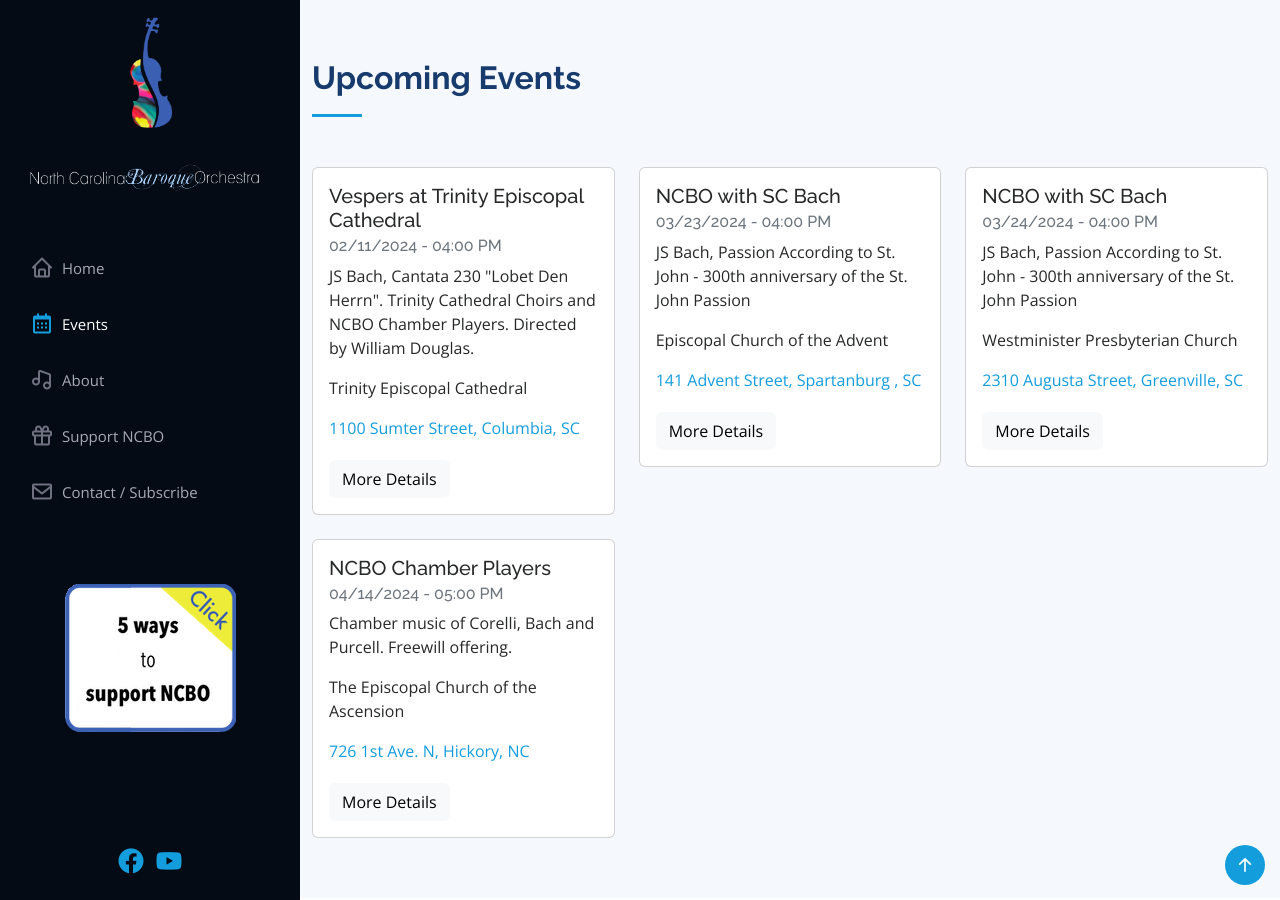
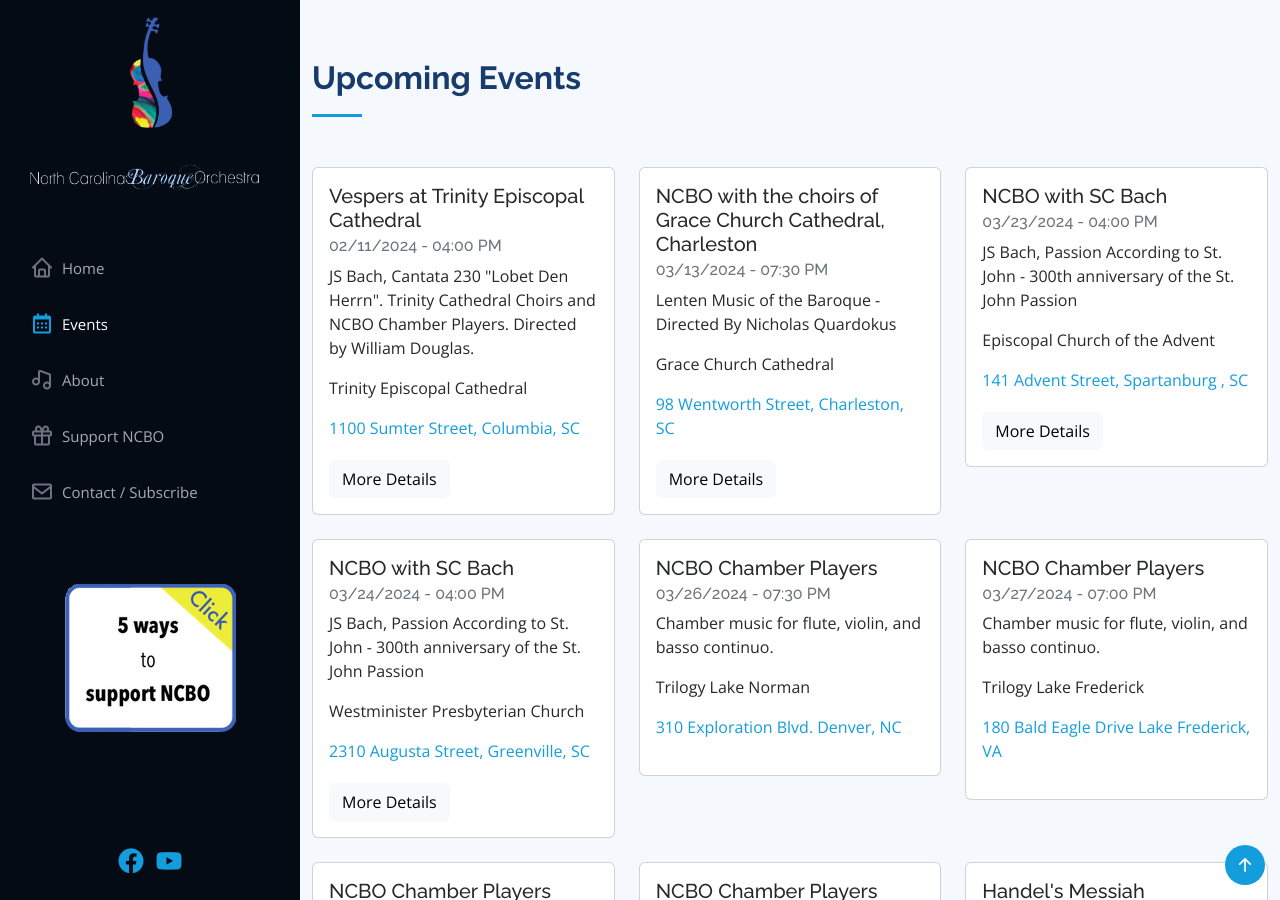
Before and after one commit to ncbaroqueorchestra/ncboweb, a Jekyll site: the page built from index.md, in a window 1280 px wide and 900 px high, scrolled down 901 px. Built offline with Jekyll 4.4.1, drawn with Linux system fonts in a browser that asks for light colours; comment, search, counter and statistics services are not loaded; some of the changed text lies outside the part shown.

Commit message:
Updated NCBO events

```diff
--- a/_data/events.yml
+++ b/_data/events.yml
@@ -7,6 +7,14 @@
   heading: Vespers at Trinity Episcopal Cathedral
   mapurl: https://maps.app.goo.gl/1yfZf4dY2fMfRsRJA?g_st=ic
   venue: Trinity Episcopal Cathedral
+- address: 98 Wentworth Street, Charleston, SC
+  description: Lenten Music of the Baroque - Directed By Nicholas Quardokus
+  eventdate: 03/13/2024
+  eventdetailsurl: https://www.gracechurchcharleston.org/concert-series
+  eventtime: 07:30 PM
+  heading: NCBO with the choirs of Grace Church Cathedral, Charleston
+  mapurl: https://maps.app.goo.gl/avVvKUssmqeSM7wY6
+  venue: Grace Church Cathedral
 - address: 141 Advent Street, Spartanburg , SC
   description: JS Bach, Passion According to St. John - 300th anniversary of the St.
     John Passion
@@ -25,6 +33,27 @@
   heading: NCBO with SC Bach
   mapurl: https://goo.gl/maps/QUtNop9u23S6jo746
   venue: Westminister Presbyterian Church
+- address: 310 Exploration Blvd. Denver, NC
+  description: Chamber music for flute, violin, and basso continuo.
+  eventdate: 03/26/2024
+  eventtime: 07:30 PM
+  heading: NCBO Chamber Players
+  mapurl: https://maps.app.goo.gl/1biYNagSuaKKuceCA
+  venue: Trilogy Lake Norman
+- address: 180 Bald Eagle Drive Lake Frederick, VA
+  description: Chamber music for flute, violin, and basso continuo.
+  eventdate: 03/27/2024
+  eventtime: 07:00 PM
+  heading: NCBO Chamber Players
+  mapurl: https://maps.app.goo.gl/5srNyvWETbHAVarv6
+  venue: Trilogy Lake Frederick
+- address: 750 Weaver Dairy Rd., Chapel Hill, NC
+  description: Chamber music for flute, violin, and basso continuo.
+  eventdate: 03/27/2024
+  eventtime: 07:30 PM
+  heading: NCBO Chamber Players
+  mapurl: https://maps.app.goo.gl/pNeVqmpXVEGjFMsUA
+  venue: Carol Woods Retirement Community
 - address: 726 1st Ave. N, Hickory, NC
   description: Chamber music of Corelli, Bach and Purcell. Freewill offering.
   eventdate: 04/14/2024
@@ -33,3 +62,17 @@
   heading: NCBO Chamber Players
   mapurl: https://goo.gl/maps/p3jEkKTwnUctqrsx9
   venue: The Episcopal Church of the Ascension
+- address: 2017 6th Ave N, Birmingham, AL 35203
+  description: Handel's oratorio "Messiah," directed by Fred Teardo.
+  eventdate: 04/19/2024
+  eventtime: 06:00 PM
+  heading: Handel's Messiah
+  mapurl: https://maps.app.goo.gl/taXLDRsH2suoqRJLA
+  venue: Cathedral Church of the Advent
+- address: 3115 Providence Road Charlotte, NC
+  description: Marc-Antoine Charpentier's Messe De Minuit, directed by Justin Smith.
+  eventdate: 05/18/2024
+  eventtime: 07:30 PM
+  heading: Charpentier Mass
+  mapurl: https://maps.app.goo.gl/V5PmVQcDMhL1Pd7a8
+  venue: Trinity Presbyterian Church
```
